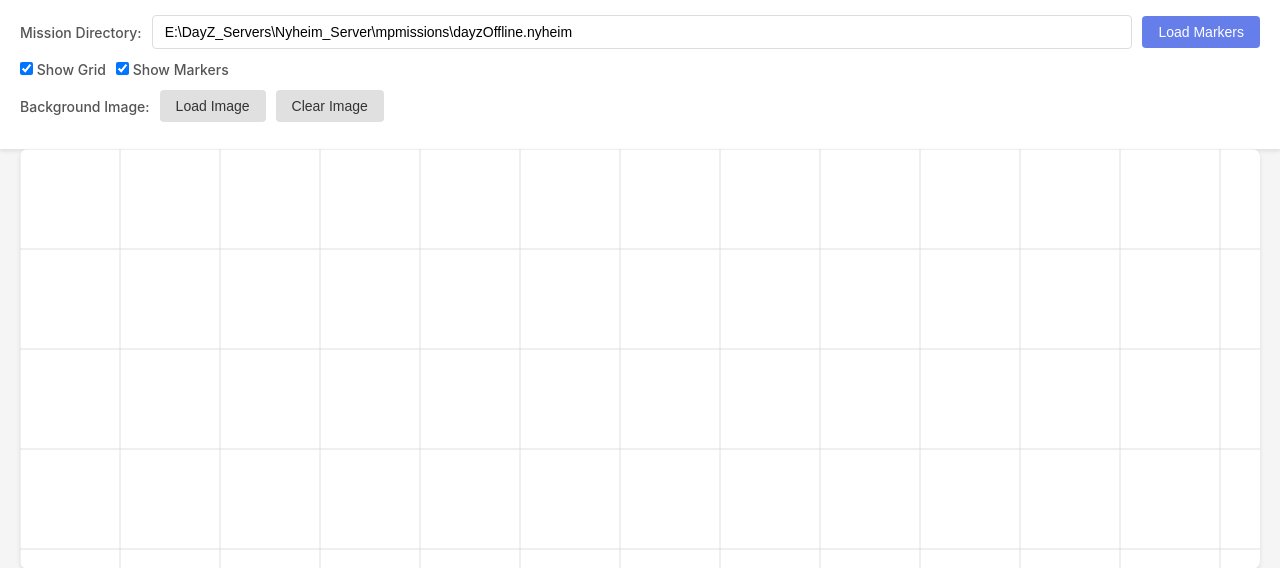
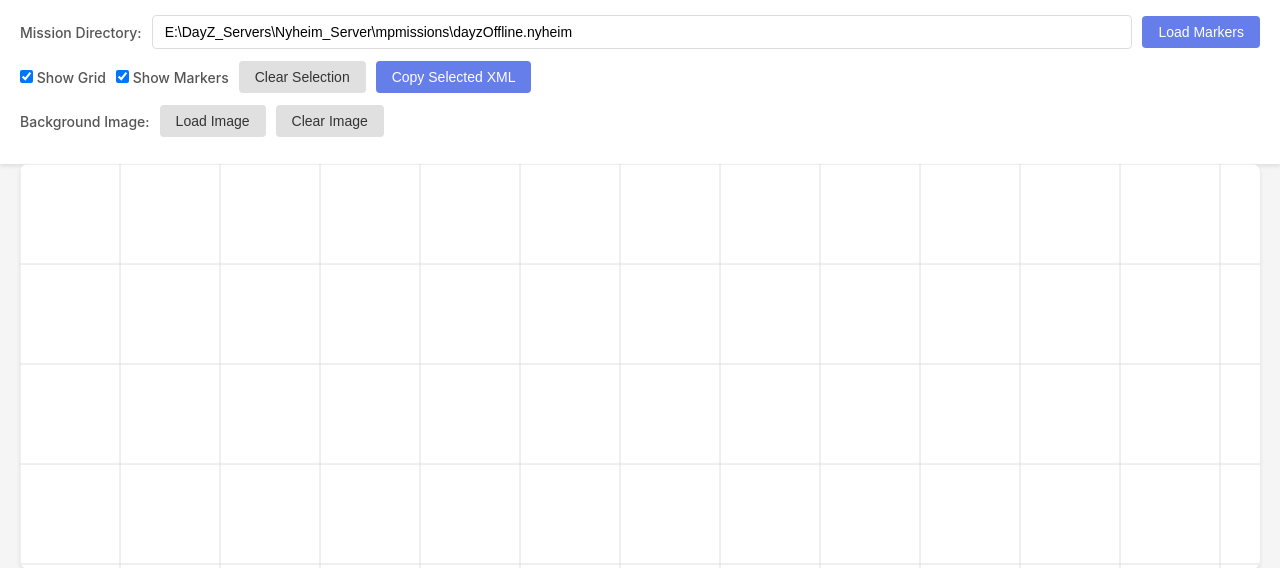
Before and after one commit to poopipe/dayz-economy-slop, a Flask app: template templates/marker_viewer.html in a window 1280 px wide. Shown: the part 80-648 px from the top of the page. Run offline with Flask 3, Linux system fonts and the light colour scheme; the template is opened without the code that fills it, so the values that code supplies are empty.

Commit message:
Add copy selected XML functionality - Store original XML element with each marker when loading - Add Copy Selected XML button to UI - Implement copySelectedXml function with validation to copy only selected markers to clipboard

```diff
--- a/static/js/marker_viewer.js
+++ b/static/js/marker_viewer.js
@@ -643,6 +643,69 @@ function updateSelectedCount() {
     document.getElementById('selectedCount').textContent = `Selected: ${selectedMarkers.size}`;
 }
 
+// Clear all selected markers
+function clearSelection() {
+    selectedMarkers.clear();
+    updateSelectedCount();
+    draw();
+}
+
+// Copy selected markers XML to clipboard
+async function copySelectedXml() {
+    if (selectedMarkers.size === 0) {
+        updateStatus('No markers selected', true);
+        return;
+    }
+
+    // Collect XML from selected markers only
+    const xmlLines = [];
+    const selectedIndices = Array.from(selectedMarkers); // Convert Set to Array for clarity
+
+    // Verify we're only processing selected markers
+    console.log(`Copying XML for ${selectedIndices.length} selected marker(s):`, selectedIndices);
+
+    for (const index of selectedIndices) {
+        // Validate index is within bounds
+        if (index < 0 || index >= markers.length) {
+            console.warn(`Invalid marker index: ${index}`);
+            continue;
+        }
+
+        const marker = markers[index];
+        if (!marker) {
+            console.warn(`Marker at index ${index} is undefined`);
+            continue;
+        }
+
+        if (marker.xml) {
+            xmlLines.push(marker.xml);
+        } else {
+            console.warn(`Marker at index ${index} has no XML data`);
+        }
+    }
+
+    if (xmlLines.length === 0) {
+        updateStatus('Selected markers have no XML data', true);
+        return;
+    }
+
+    // Verify we only got XML for the selected markers
+    if (xmlLines.length !== selectedIndices.length) {
+        console.warn(`Warning: Expected ${selectedIndices.length} XML elements but got ${xmlLines.length}`);
+    }
+
+    // Join all XML elements with newlines
+    const xmlText = xmlLines.join('\n');
+
+    try {
+        await navigator.clipboard.writeText(xmlText);
+        updateStatus(`Copied ${xmlLines.length} marker(s) XML to clipboard`);
+    } catch (error) {
+        updateStatus(`Error copying XML: ${error.message}`, true);
+        console.error('Error copying XML:', error);
+    }
+}
+
 // Update status message
 function updateStatus(message, isError = false) {
     const statusEl = document.getElementById('status');
@@ -752,6 +815,8 @@ document.addEventListener('DOMContentLoaded', () => {
         showMarkers = e.target.checked;
         draw();
     });
+    document.getElementById('clearSelectionBtn').addEventListener('click', clearSelection);
+    document.getElementById('copySelectedXmlBtn').addEventListener('click', copySelectedXml);
     document.getElementById('loadImageBtn').addEventListener('click', loadBackgroundImage);
     document.getElementById('clearImageBtn').addEventListener('click', clearBackgroundImage);
     document.getElementById('applyDimensionsBtn').addEventListener('click', applyImageDimensions);
--- a/templates/marker_viewer.html
+++ b/templates/marker_viewer.html
@@ -29,6 +29,8 @@
                 <label>
                     <input type="checkbox" id="showMarkers" checked> Show Markers
                 </label>
+                <button id="clearSelectionBtn" class="btn">Clear Selection</button>
+                <button id="copySelectedXmlBtn" class="btn btn-primary">Copy Selected XML</button>
             </div>
 
             <div class="control-group">
```
Also changed, not shown: marker_viewer_app.py (+6 -3 lines).
